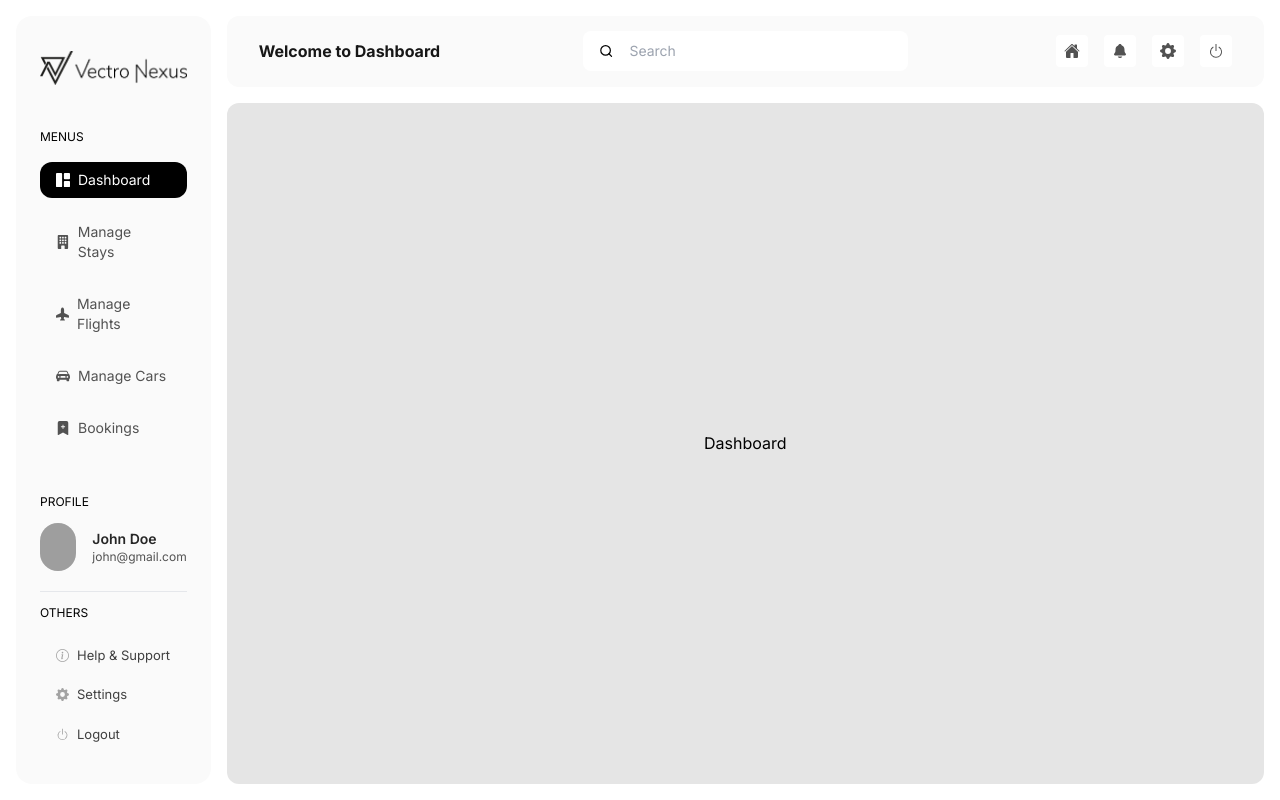
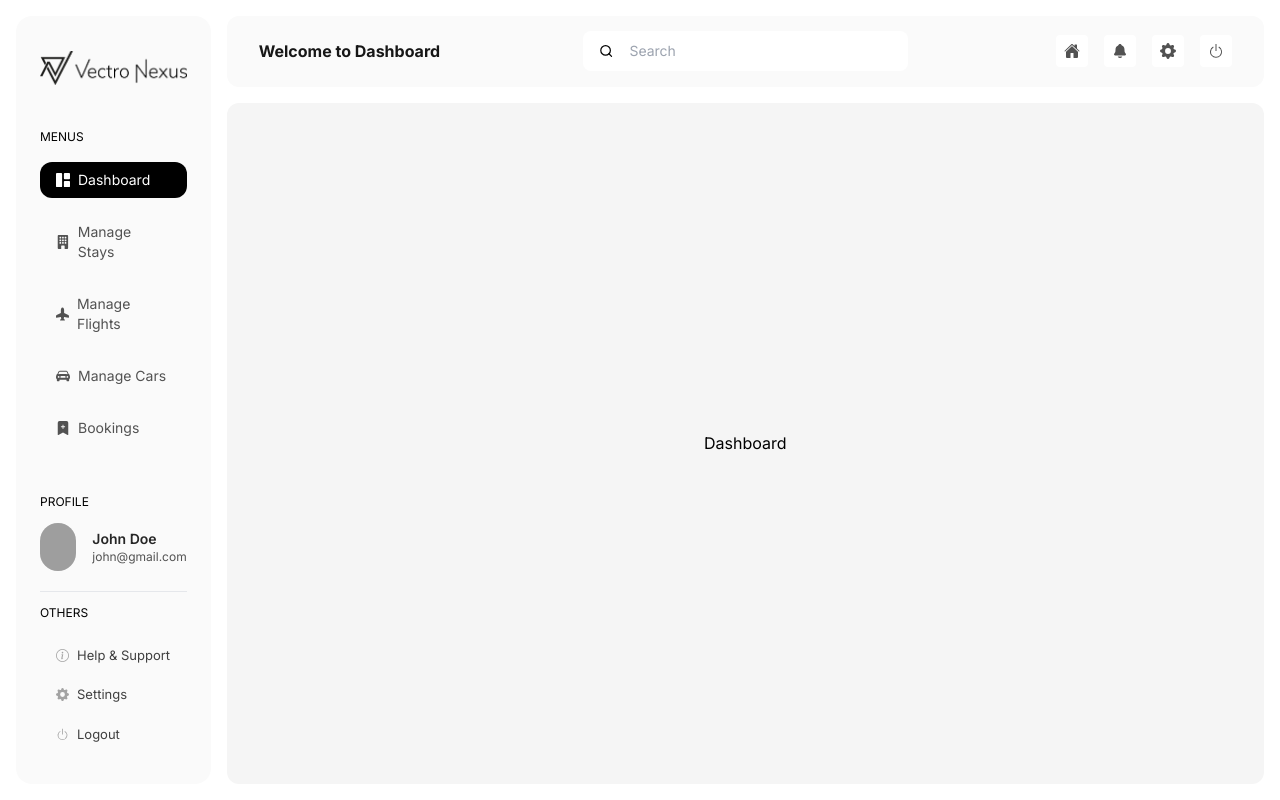
Before and after one commit to VidhuraNeethika/NextJS-Admin-Panel, a Next.js app: page /admin/dashboard in a window 1280 px wide. Built offline with nearby package versions, Linux system fonts and the light colour scheme; grey boxes are pictures that could not be loaded.

Commit message:
Change background color

```diff
--- a/src/app/admin/dashboard/page.tsx
+++ b/src/app/admin/dashboard/page.tsx
@@ -17,7 +17,7 @@ const page = () => {
             <div
                 className="col-span-full lg:col-span-9 xl:col-span-10 w-full h-full rounded-2xl flex flex-col">
                 <TopNavigation activeTab={activeTab} setActiveTab={setActiveTab}/>
-                <div className="w-full mt-4 h-full bg-neutral-200 rounded-xl overflow-auto">
+                <div className="w-full mt-4 h-full bg-neutral-100 rounded-xl overflow-auto">
                     {activeTab === "tab0" && <Dashboard/>}
                     {activeTab === "tab1" && <ManageStays/>}
                 </div>
```
